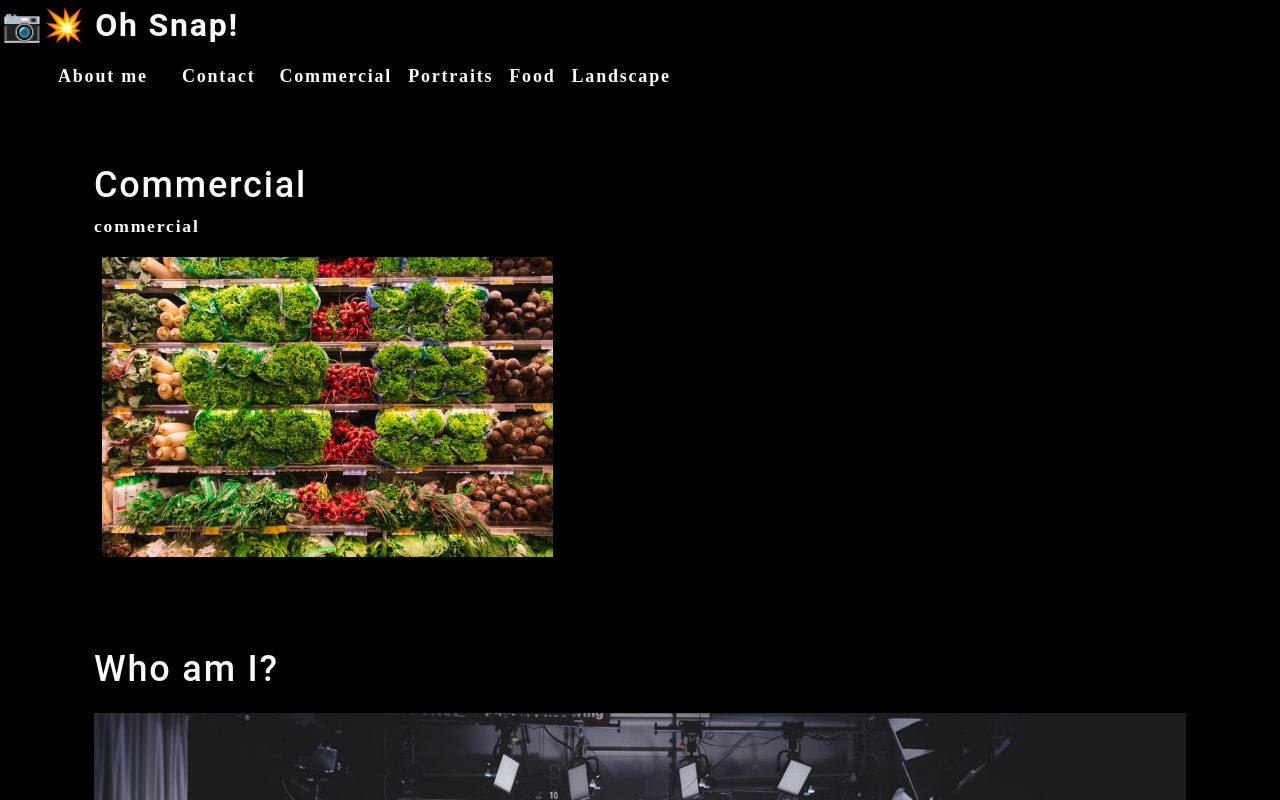
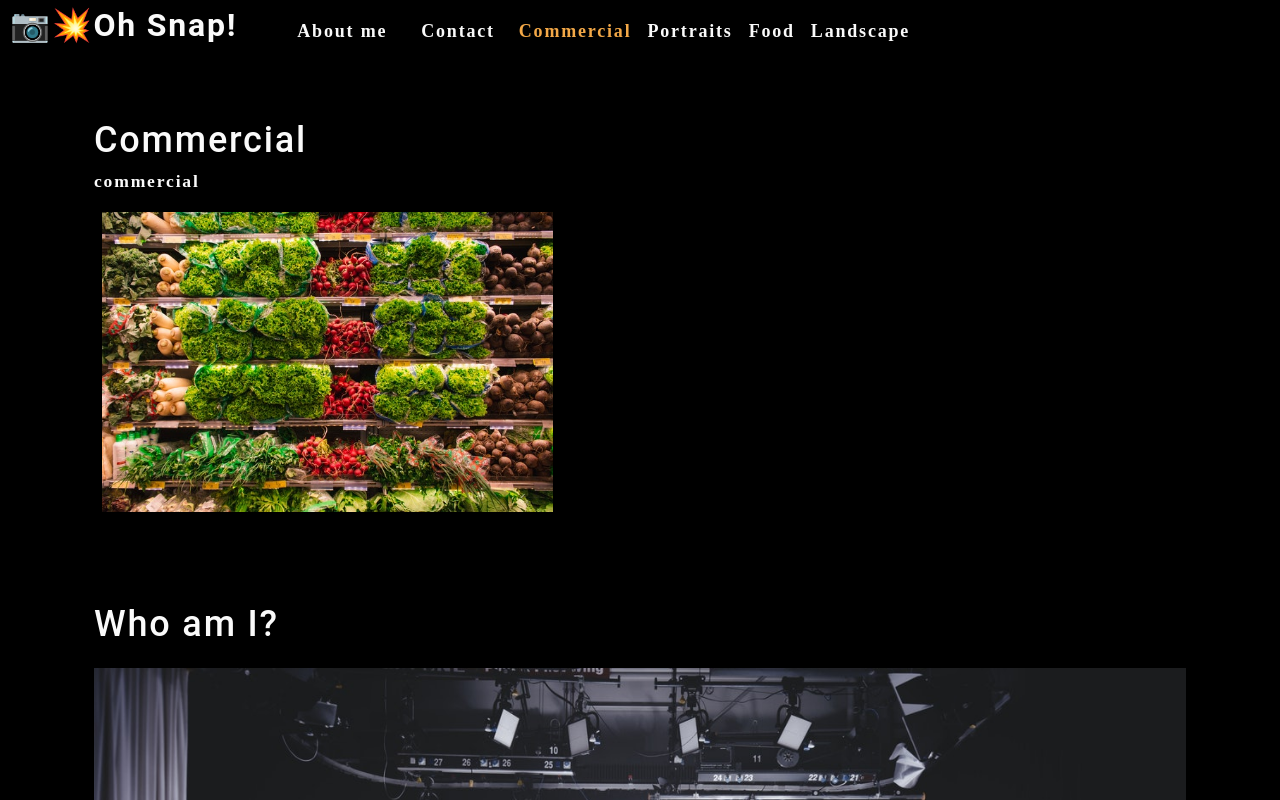
Before and after one commit to Mindydiane/photo-port, a React (Create React App) app: page / in a window 1280 px wide. Shown: the top 800 px of the page. Built offline with nearby package versions, Linux system fonts and the light colour scheme.

Commit message:
added hooks to app.js and nav index

```diff
--- a/src/App.js
+++ b/src/App.js
@@ -1,12 +1,28 @@
-import React from 'react';
+import React, { useState } from 'react';
 import Nav from './components/Nav';
 import About from './components/About';
 import Gallery from './components/Gallery';
 
 function App() {
+  const [categories] = useState([
+    {
+      name: 'commercial',
+      description: 'Photos of grocery stores, food trucks, and other commercial projects',
+    },
+    { name: 'portraits', description: 'Portraits of people in my life' },
+    { name: 'food', description: 'Delicious delicacies' },
+    { name: 'landscape', description: 'Fields, farmhouses, waterfalls, and the beauty of nature' },
+  ]);
+
+  const [currentCategory, setCurrentCategory] = useState(categories[0]);
+
   return (
    <div>
-   <Nav></Nav>
+   <Nav
+      categories={categories}
+      setCurrentCategory={setCurrentCategory}
+      currentCategory={currentCategory}
+   ></Nav>
    <main>
    <Gallery></Gallery>
    <About></About>
--- a/src/components/Nav/index.js
+++ b/src/components/Nav/index.js
@@ -1,37 +1,45 @@
-import React from "react";
+import React, { useEffect } from "react";
 import { capitalizeFirstLetter } from "../../utils/helpers";
 
-function Nav() {
-    const categories = [
-        { name: "commercial", description: "Photos of grocery stores, food trucks, and other commercial projects" },
-        { name: "portraits", description: "Portraits of people in my life" },
-        { name: "food", description: "Delicious delicacies" },
-        { name: "landscape", description: "Fields, farmhouses, waterfalls, and the beauty of nature" },
-    ];
+function Nav(props) {
+    const {
+        categories = [],
+        setCurrentCategory,
+        currentCategory,
+    } = props;
 
-    const categorySelected = () => {
-        console.log('click handled')
-    }
+    useEffect(() => {
+        document.title = capitalizeFirstLetter(currentCategory.name);
+    }, [currentCategory]);
+
     return (
-    <header>
+    <header className="flex-row px-1">
     <h2>
         <a data-testid="link" href="/">
-      <span role="img" aria-label="camera"> 📷💥 </span> Oh Snap!
+            <span role="img"  aria-label="camera">📷💥</span>Oh Snap!
         </a>
     </h2>
     <nav>
         <ul className="flex-row">
         <li className="mx-2">
-            <a data-testid="about" href="#about" onClick={() => categorySelected("About")}>
+            <a data-test-id="about" href="#about">
              About me
             </a>
         </li>
-        <li className={"mx-2"}>
-            <span onClick={() => categorySelected('Contact')}>Contact</span>
+        <li className="mx-2">
+            <span>Contact</span>
         </li>
         {categories.map((category) => (
-            <li className="mx-1" key={category.name} >
-          <span onClick={() => categorySelected(category.name)} >
+            <li
+                className={`mx-1 ${
+                currentCategory.name === category.name && 'navActive'
+                }`} key={category.name}
+                >
+              <span
+                onClick={() => {
+                  setCurrentCategory(category)
+                }}
+              >
                 {capitalizeFirstLetter(category.name)}
               </span>
             </li>
```
Lines whose indentation alone changed are shown as unchanged.
